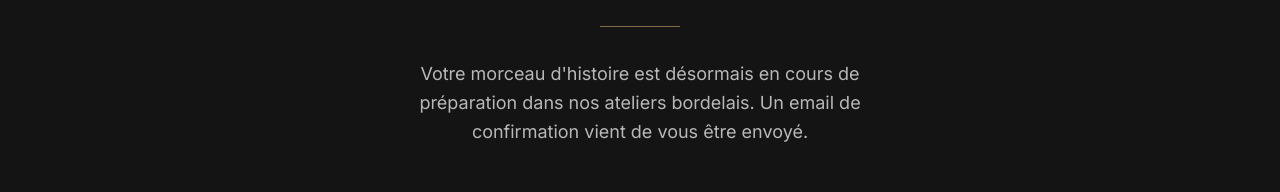
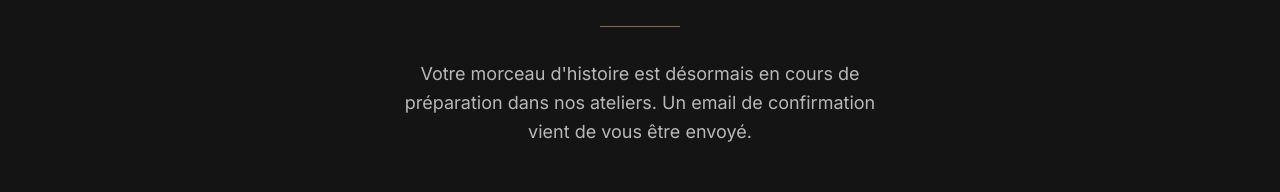
Before and after one commit to Lepoisson300/montres-bastille, a React (Vite) app: page /success in a window 1280 px wide. Shown: the part 409-601 px from the top of the page. Built offline with nearby package versions, Linux system fonts and the light colour scheme; no server answers.

Commit message:
cartpage updated

```diff
--- a/src/pages/CartPage.tsx
+++ b/src/pages/CartPage.tsx
@@ -1,10 +1,10 @@
 import { useState, useEffect } from "react";
 import { Link } from "react-router-dom";
-import Alert from "../components/Alert";
 import type { PartOption, CartItem } from "../types/Parts";
 import Nav from "../components/Nav";
 import { Helmet } from "react-helmet-async";
 import { useAlert } from "../Logic/AlertContext";
+import { useAuth0 } from "@auth0/auth0-react";
 
 interface CartPageProps {
   updateCartCount?: (count: number) => void;
@@ -23,6 +23,8 @@ export default function CartPage({ updateCartCount }: CartPageProps) {
       return [];
     }
   });
+
+  const { user, isAuthenticated } = useAuth0();
 
   const Livraison: PartOption = {
     price: 30,
@@ -95,7 +97,6 @@ export default function CartPage({ updateCartCount }: CartPageProps) {
     if (cartWatches.length === 0) return;
     setIsRedirecting(true);
 
-    // FIX: Clone to avoid mutating state directly
     const watchConfig = [
       ...cartWatches[selectedWatchIndex].composants,
       Livraison,
@@ -106,7 +107,10 @@ export default function CartPage({ updateCartCount }: CartPageProps) {
       const res = await fetch("https://montre-bastille-api.onrender.com/api/stripeOrder", {
         method: 'POST',
         headers: { 'Content-Type': 'application/json' },
-        body: JSON.stringify({ configs: watchConfig }),
+        body: JSON.stringify({
+          configs: watchConfig,
+          userEmail: isAuthenticated ? user?.email : undefined
+        }),
       });
       const data = await res.json();
 
--- a/src/pages/SuccessPaiementPage.tsx
+++ b/src/pages/SuccessPaiementPage.tsx
@@ -110,7 +110,7 @@ export default function SuccessPage() {
             <div className="h-px w-20 bg-primary mx-auto opacity-60 mb-8" />
 
             <p className="font-sans text-lg text-text-muted leading-relaxed max-w-lg mx-auto mb-12">
-              Votre morceau d'histoire est désormais en cours de préparation dans nos ateliers bordelais. Un email de confirmation vient de vous être envoyé.
+              Votre morceau d'histoire est désormais en cours de préparation dans nos ateliers. Un email de confirmation vient de vous être envoyé.
             </p>
 
             <div className="flex flex-wrap justify-center gap-6">
```
